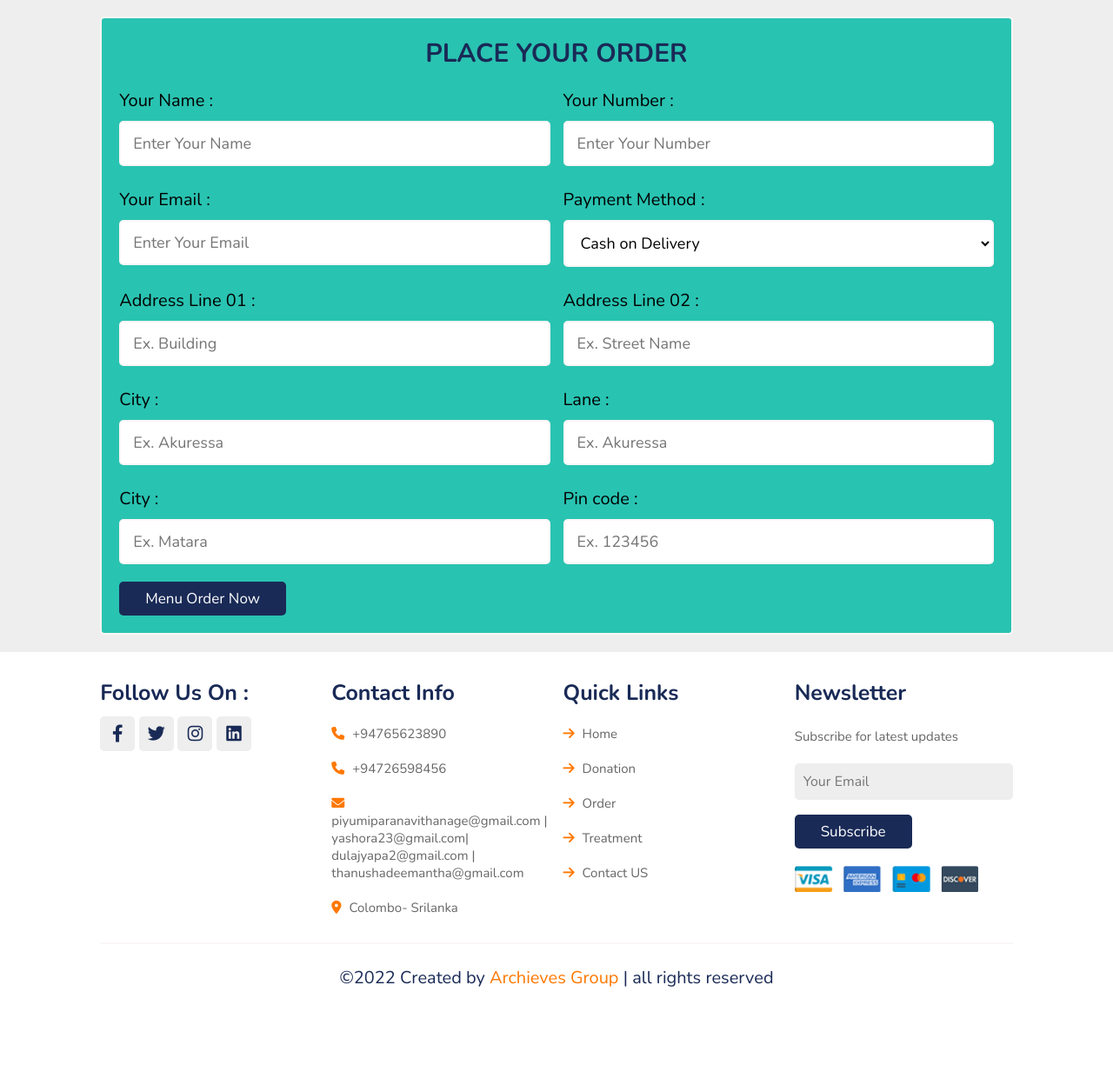
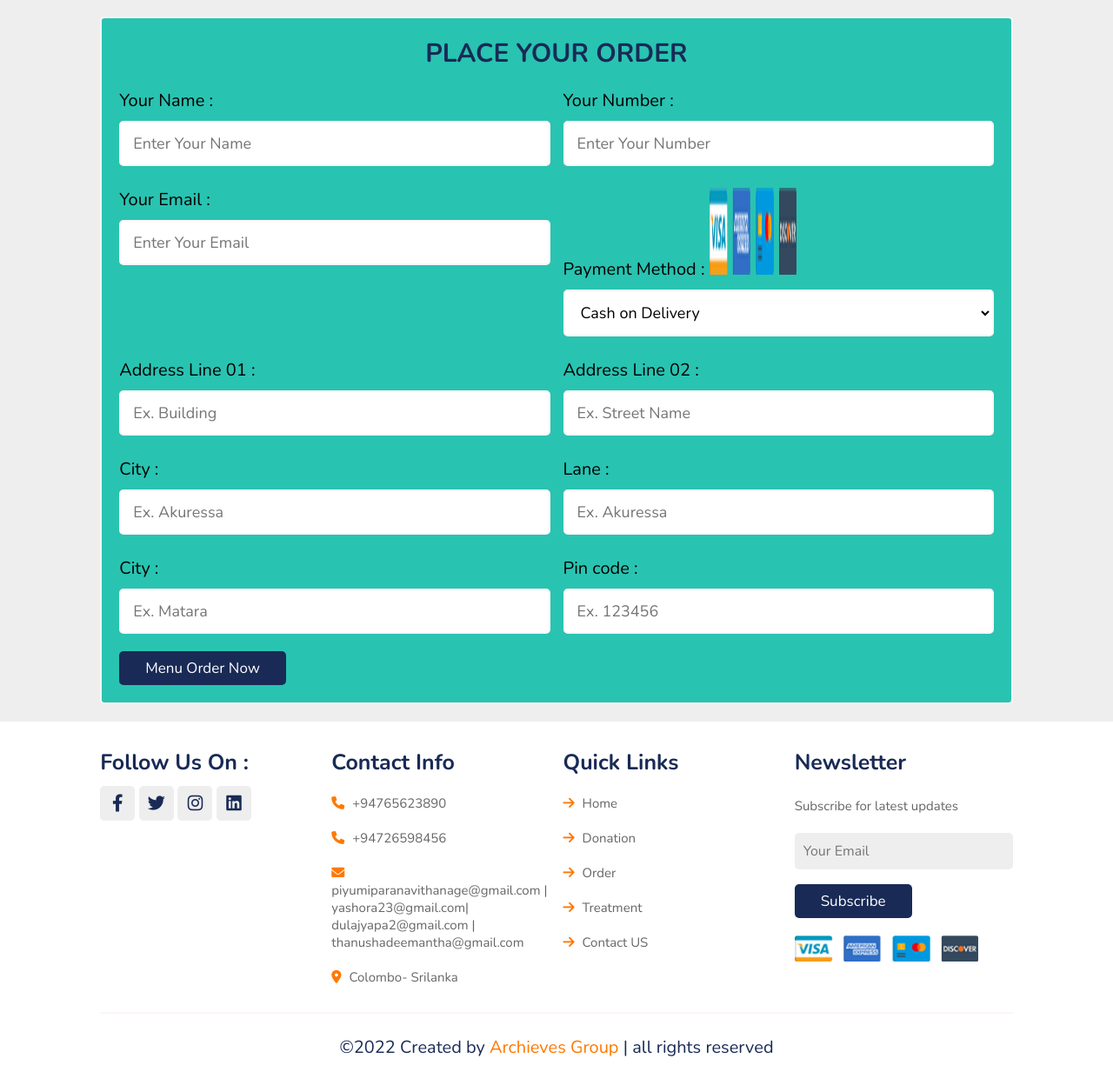
Before and after one commit to FoodDonationGallery/FoodDonate, a PHP site: page /menu_checkout.php in a window 1280 px wide. Shown: the part 203-1451 px from the top of the page at 87% size. Before the commit the page ends 1338 px from the top, so only its background shows below. Run offline with PHP 8.4, Linux system fonts and the light colour scheme; a user stored in the database is signed in; data comes from the database, SQL or seed files in the repository.

Commit message:
checkout part changed

```diff
--- a/css/style.css
+++ b/css/style.css
@@ -954,6 +954,11 @@ section:nth-child(even){
  .checkout form .flex .inputBox{
     flex:1 1 40rem;
  }
+ .checkout form .flex .inputBox .payment-img{
+    width: 100px;
+    height: 100px;
+}
+
 
  .checkout form .flex span{
     font-size: 2rem;
--- a/donate_checkout.php
+++ b/donate_checkout.php
@@ -134,7 +134,7 @@ if(isset($_POST['order_btn'])){
             <input type="email" name="email" required placeholder="Enter Your Email">
          </div>
          <div class="inputBox">
-            <span>Payment Method :</span>
+         <span>Payment Method :      <img src="images/payment.png" class="payment-img" alt=""></span>
             <select name="method">
                <option value="cash on delivery">Cash on Delivery</option>
                <option value="credit card">Credit Card</option>
--- a/menu_checkout.php
+++ b/menu_checkout.php
@@ -140,7 +140,8 @@ if (isset($_POST['order_btn'])) {
             <input type="email" name="email" required placeholder="Enter Your Email">
          </div>
          <div class="inputBox">
-            <span>Payment Method :</span>
+            <span>Payment Method :   <img src="images/payment.png" class="payment-img" alt=""></span>
+
             <select name="method">
                <option value="cash on delivery">Cash on Delivery</option>
                <option value="credit card">Credit Card</option>
```
